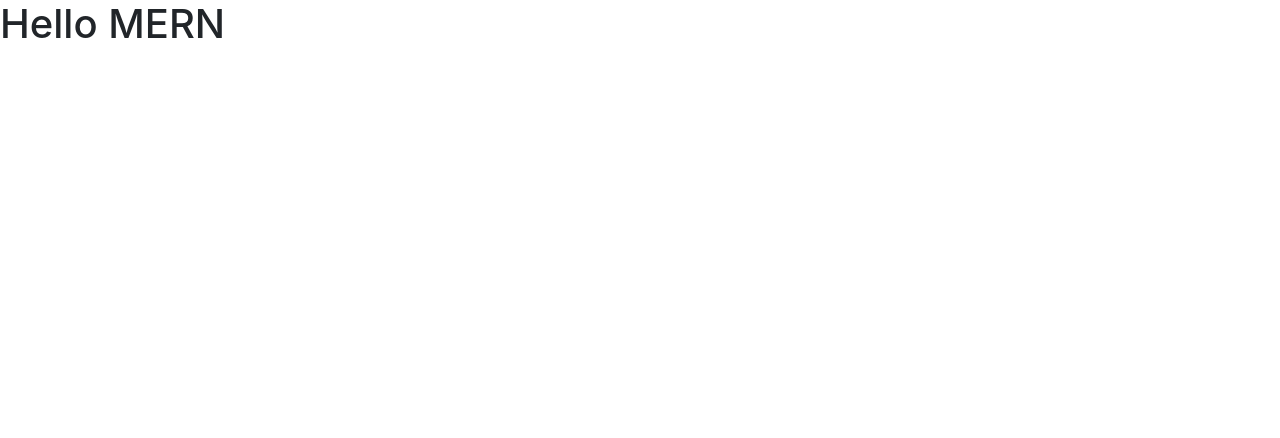
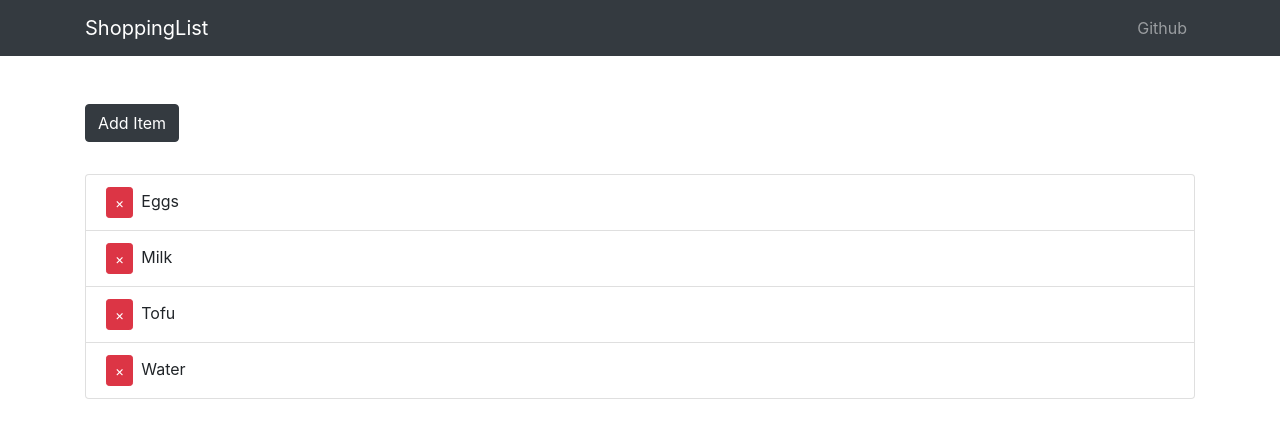
Before and after one commit to lwood54/mern-shoppinglist, a React (Create React App) app in the folder client/: page / in a window 1280 px wide. Shown: the top 438 px of the page. Built offline with nearby package versions, Linux system fonts and the light colour scheme.

Commit message:
initial setup with Redux and basic actions

```diff
--- a/client/package.json
+++ b/client/package.json
@@ -6,9 +6,12 @@
                 "bootstrap": "^4.3.1",
                 "react": "^16.8.5",
                 "react-dom": "^16.8.5",
+                "react-redux": "^6.0.1",
                 "react-scripts": "2.1.8",
                 "react-transition-group": "^2.7.0",
                 "reactstrap": "^7.1.0",
+                "redux": "^4.0.1",
+                "redux-thunk": "^2.3.0",
                 "uuid": "^3.3.2"
         },
         "scripts": {
--- a/client/src/App.js
+++ b/client/src/App.js
@@ -1,11 +1,19 @@
 import React, { Component } from 'react';
+import AppNavbar from './components/AppNavbar';
+import ShoppingList from './components/ShoppingList';
+
+import { Provider } from 'react-redux';
+import store from './store';
 
 class App extends Component {
         render() {
                 return (
-                        <div className="App">
-                                <h1>Hello MERN</h1>
-                        </div>
+                        <Provider store={store}>
+                                <div className="App">
+                                        <AppNavbar />
+                                        <ShoppingList />
+                                </div>
+                        </Provider>
                 );
         }
 }
--- /dev/null
+++ b/client/src/actions/itemActions.js
@@ -0,0 +1,11 @@
+import { GET_ITEMS, ADD_ITEM, DELETE_ITEM } from './types';
+
+// this is one action that will be used.
+// This object is returned when getItems() is called, like action.type in itemReducer.js
+// But we would call this function from within our ShoppingList components instead of having this function
+// originally placed in that ShoppingList component
+export const getItems = () => {
+        return {
+                type: GET_ITEMS
+        };
+};
--- /dev/null
+++ b/client/src/actions/types.js
@@ -0,0 +1,3 @@
+export const GET_ITEMS = 'GET_ITEMS';
+export const ADD_ITEM = 'ADD_ITEM';
+export const DELETE_ITEM = 'DELETE_ITEM';
--- a/client/src/components/AppNavbar.js
+++ b/client/src/components/AppNavbar.js
@@ -1,11 +1,31 @@
-import React from 'react';
+import React, { useState } from 'react';
+import { Collapse, Navbar, NavbarToggler, NavbarBrand, Nav, NavItem, NavLink, Container } from 'reactstrap';
 
-function AppNavbar() {
+const AppNavbar = () => {
+        const [isOpen, setIsOpen] = useState(false);
+
+        const toggle = () => {
+                setIsOpen(!isOpen);
+        };
         return (
                 <div>
-                        <h3>THIS IS A NAVBAR</h3>
+                        <Navbar color="dark" dark expand="sm" className="mb-5">
+                                <Container>
+                                        <NavbarBrand href="/">ShoppingList</NavbarBrand>
+                                        <NavbarToggler onClick={toggle} />
+                                        <Collapse isOpen={isOpen} navbar>
+                                                <Nav className="ml-auto" navbar>
+                                                        <NavItem>
+                                                                <NavLink href="https://github.com/lwood54/mern-shoppinglist">
+                                                                        Github
+                                                                </NavLink>
+                                                        </NavItem>
+                                                </Nav>
+                                        </Collapse>
+                                </Container>
+                        </Navbar>
                 </div>
         );
-}
+};
 
 export default AppNavbar;
--- /dev/null
+++ b/client/src/components/ShoppingList.css
@@ -0,0 +1,17 @@
+.fade-enter {
+        opacity: 0.01;
+}
+
+.fade-enter-active {
+        opacity: 1;
+        transition: opacity 1000ms ease-in;
+}
+
+.fade-exit {
+        opacity: 1;
+}
+
+.fade-exit-active {
+        opacity: 0.01;
+        transition: opacity 1000ms ease-in;
+}
--- /dev/null
+++ b/client/src/components/ShoppingList.js
@@ -0,0 +1,84 @@
+import React, { useState, useEffect } from 'react';
+import { Container, ListGroup, ListGroupItem, Button } from 'reactstrap';
+import { CSSTransition, TransitionGroup } from 'react-transition-group';
+import uuid from 'uuid';
+import { connect } from 'react-redux';
+import { getItems } from '../actions/itemActions';
+import PropTypes from 'prop-types';
+
+// module will localize classes and will prevent same class names elsewhere in app from messing this up
+import cls from './ShoppingList.module.css';
+
+// normal css needed with how I'm using Reactstrap, it needs to access specific class names
+// module adds unique generated class add-on, which prevents Reactstrap from working right
+import './ShoppingList.css';
+
+const ShoppingList = props => {
+        // create state and define inita/default state of items
+        const [items, setItems] = useState(props.itemsFromReduxStore.items);
+
+        useEffect(() => {
+                props.getItems();
+                console.log('props.item: ', props.itemsFromReduxStore.items);
+        }, []);
+
+        const handleAddItem = () => {
+                // prompt for name
+                const name = prompt('Enter Item');
+                // if truthy, then add it items array and add ID
+                if (name) {
+                        setItems([...items, { id: uuid(), name }]);
+                }
+        };
+
+        const handleRemoveItem = id => {
+                // using id, go through items array and only return item if the id does NOT equal id passed
+                let newItems = items.filter(item => item.id !== id);
+                setItems(newItems);
+        };
+        // map the items list to display contents and assign keys
+        const displayItems = items.map(({ id, name }, index) => {
+                console.log(`item: ${name} @ index: ${index}`);
+                return (
+                        <CSSTransition key={id} timeout={500} classNames="fade">
+                                <ListGroupItem>
+                                        <Button
+                                                className={cls.removeBtn}
+                                                color="danger"
+                                                size="sm"
+                                                onClick={() => handleRemoveItem(id)}
+                                        >
+                                                &times;
+                                        </Button>
+                                        {name}
+                                </ListGroupItem>
+                        </CSSTransition>
+                );
+        });
+        return (
+                <Container>
+                        <Button color="dark" style={{ marginBottom: '2rem' }} onClick={handleAddItem}>
+                                Add Item
+                        </Button>
+                        <ListGroup>
+                                <TransitionGroup className="shopping-list">{displayItems}</TransitionGroup>
+                        </ListGroup>
+                </Container>
+        );
+};
+
+ShoppingList.propTypes = {
+        getItems: PropTypes.func.isRequired,
+        itemsFromReduxStore: PropTypes.object.isRequired
+};
+
+const mapStateToProps = state => ({
+        // I have named these differently just to understand it better, the normal convention appears to be
+        // to name like: ---->      item: state.item
+        itemsFromReduxStore: state.itemsObj // itemsObj comes from rootReducer named in (client/src/reducers/index.js)
+});
+
+export default connect(
+        mapStateToProps,
+        { getItems }
+)(ShoppingList);
--- /dev/null
+++ b/client/src/components/ShoppingList.module.css
@@ -0,0 +1,3 @@
+.removeBtn {
+        margin-right: 0.5rem;
+}
--- /dev/null
+++ b/client/src/reducers/index.js
@@ -0,0 +1,9 @@
+// main job of this root reducer is to bring together all of the other reducers
+import { combineReducers } from 'redux';
+import itemReducer from './itemReducer';
+// import authReducer from './authReducer'; (this is just to show that you combine multiple reducers here)
+
+export default combineReducers({
+        itemsObj: itemReducer
+        // auth: authReducer
+});
--- /dev/null
+++ b/client/src/reducers/itemReducer.js
@@ -0,0 +1,30 @@
+// this is where state will go and actions are checked here, then it will dispatch can add a payload
+
+import uuid from 'uuid';
+import { GET_ITEMS, ADD_ITEM, DELETE_ITEM } from '../actions/types';
+
+// setting initial state, but will later be set by our DB connection
+const initialState = {
+        items: [
+                { id: uuid(), name: 'Eggs' },
+                { id: uuid(), name: 'Milk' },
+                { id: uuid(), name: 'Tofu' },
+                { id: uuid(), name: 'Water' }
+        ]
+};
+
+// we export the itemReducer function that is passed the value of state with default value of initialState,
+// and an action object that will have a type on it
+// this function will be imported into the rootReducer (client/src/reducers/index.js)
+// once imported, it will be exported as a reducer function that can be accessed elsewhere in the application
+// when this is accessed,
+export default function(state = initialState, action) {
+        switch (action.type) {
+                case GET_ITEMS:
+                        return {
+                                ...state // returning default value of initialState from array above
+                        };
+                default:
+                        return state;
+        }
+}
--- /dev/null
+++ b/client/src/store.js
@@ -0,0 +1,25 @@
+// entry point to Redux store
+import { createStore, applyMiddleware, compose } from 'redux';
+import thunk from 'redux-thunk';
+import rootReducer from './reducers'; // index.js will be automatic here so really: './reducers/index.js';
+
+// sets initial state to empty object
+const initialState = {};
+
+// creating a middleware constant , middleware can be added to array
+const middleware = [thunk];
+
+// creates the store that can be accessed throughout the app
+const store = createStore(
+        rootReducer,
+        initialState,
+        // must use compose() from 'redux' in order to use middleware like thunk
+        compose(
+                // use spread operator to apply any middleware to the store
+                applyMiddleware(...middleware),
+                // this allows us to use the Redux Devtools
+                window.__REDUX_DEVTOOLS_EXTENSION__ && window.__REDUX_DEVTOOLS_EXTENSION__()
+        )
+);
+
+export default store;
```
Also changed, not shown: 2 other files (tests, documents, lock files or other folders).
